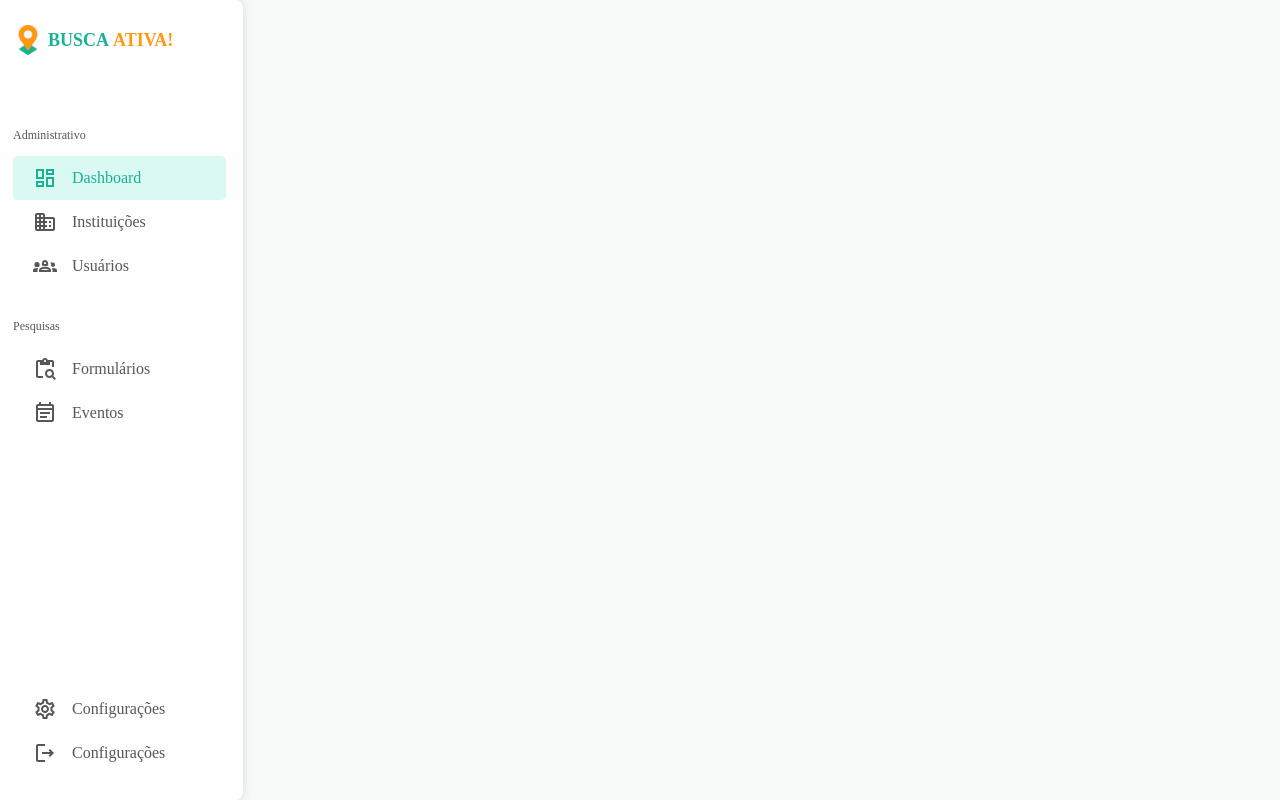
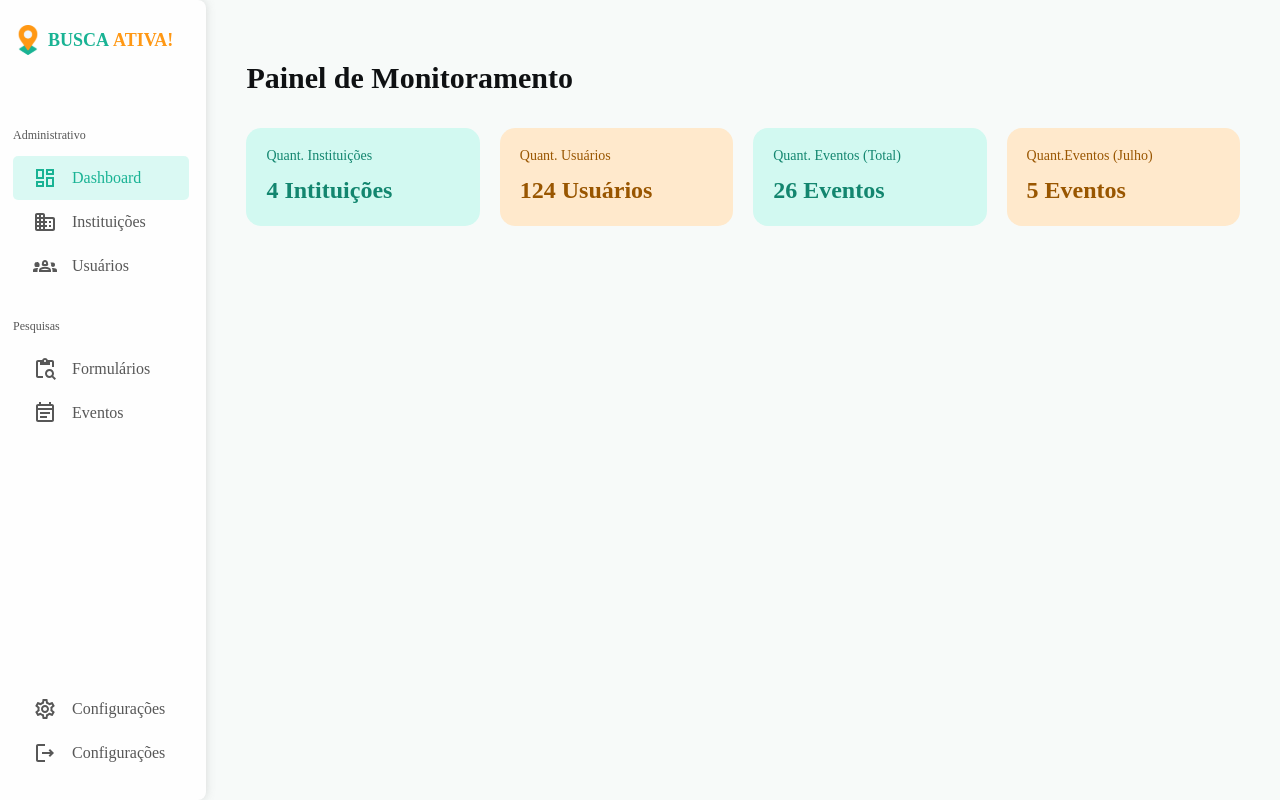
Before and after one commit to Busca-Ativa/ba-web, a Next.js app: page /admin/dashboard in a window 1280 px wide. Built offline with nearby package versions, Linux system fonts and the light colour scheme.

Commit message:
[Admin] Add @mui/x-charts dependency and update global CSS styles

```diff
--- a/package.json
+++ b/package.json
@@ -13,6 +13,7 @@
     "@emotion/styled": "^11.13.0",
     "@mui/icons-material": "^5.16.6",
     "@mui/material": "^5.16.6",
+    "@mui/x-charts": "^7.12.1",
     "@types/node": "22.0.0",
     "@types/react": "18.3.3",
     "@types/react-dom": "18.3.0",
--- a/src/app/admin/dashboard/page.tsx
+++ b/src/app/admin/dashboard/page.tsx
@@ -1,9 +1,31 @@
 import SideBar from "@/components/Sidebar";
+import "./style.css";
 
 const Dashboard = () => {
   return (
-    <div>
+    <div className="flex">
       <SideBar user={""} activePage={"dashboard"} />
+      <div className="dashboard w-[100%] h-[100vh px-[40px] pt-[60px] flex flex-col gap-8 2xl:gap-10">
+        <h1 className="text-3xl 2xl:text-4xl">Painel de Monitoramento</h1>
+        <div className="cards w-[100%] flex justify-stretch gap-[20px]">
+          <div className="card bg-[--primary-lighter] text-[--primary-dark]">
+            <span className="text-xl">Quant. Instituições</span>
+            <p className="text-2xl">4 Intituições</p>
+          </div>
+          <div className="card bg-[--secondary-lighter] text-[--secondary-dark]">
+            <span className="text-xl">Quant. Usuários</span>
+            <p className="text-2xl">124 Usuários</p>
+          </div>
+          <div className="card bg-[--primary-lighter] text-[--primary-dark]">
+            <span className="text-xl">Quant. Eventos (Total)</span>
+            <p className="text-2xl">26 Eventos</p>
+          </div>
+          <div className="card bg-[--secondary-lighter] text-[--secondary-dark]">
+            <span className="text-xl">Quant.Eventos (Julho)</span>
+            <p className="text-2xl">5 Eventos</p>
+          </div>
+        </div>
+      </div>
     </div>
   );
 };
--- /dev/null
+++ b/src/app/admin/dashboard/style.css
@@ -0,0 +1,28 @@
+.card {
+    display: flex;
+    flex-direction: column;
+    justify-content: center;
+    align-items: start;
+    padding: 20px;
+    gap: 10px;
+    border-radius: 15px;
+    flex: 1;
+}
+
+.card span {
+    font-family: Poppins;
+    font-size: 14px;
+    font-style: normal;
+    font-weight: 400;
+    line-height: normal;
+    gap: 10px;
+
+}
+
+.card p {
+    font-family: Poppins;
+    font-size: 24px;
+    font-style: normal;
+    font-weight: 700;
+    line-height: 32px;
+}
--- a/src/app/globals.css
+++ b/src/app/globals.css
@@ -31,3 +31,22 @@ body {
     background-color: var(--bg-white);
     color: var(--black);
 }
+
+h1,
+h2,
+h3,
+h4,
+h5,
+h6 {
+    font-family: "Poppins", sans-serif;
+    font-weight: 600;
+}
+
+h1 {
+    color: var(--Neutral-Neutral-7, #0F1113);
+    font-family: Poppins;
+    font-size: 40px;
+    font-style: normal;
+    font-weight: 700;
+    line-height: 50px;
+}
```
Also changed, not shown: 1 other file (tests, documents, lock files or other folders).
